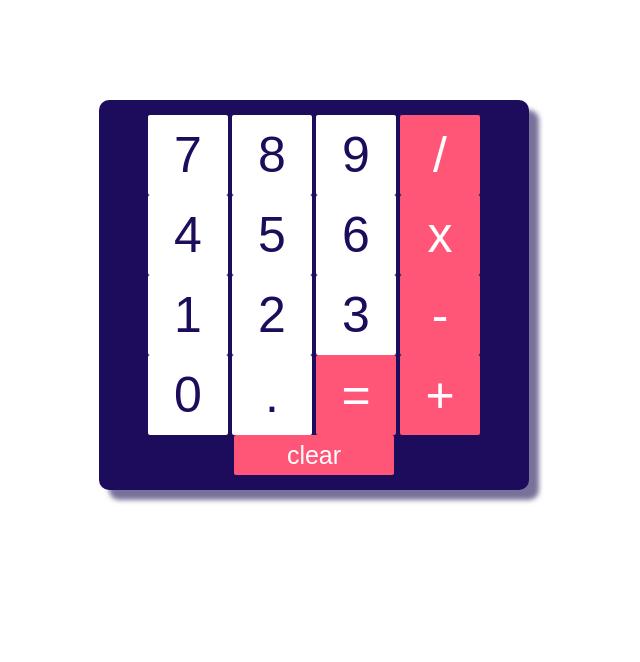
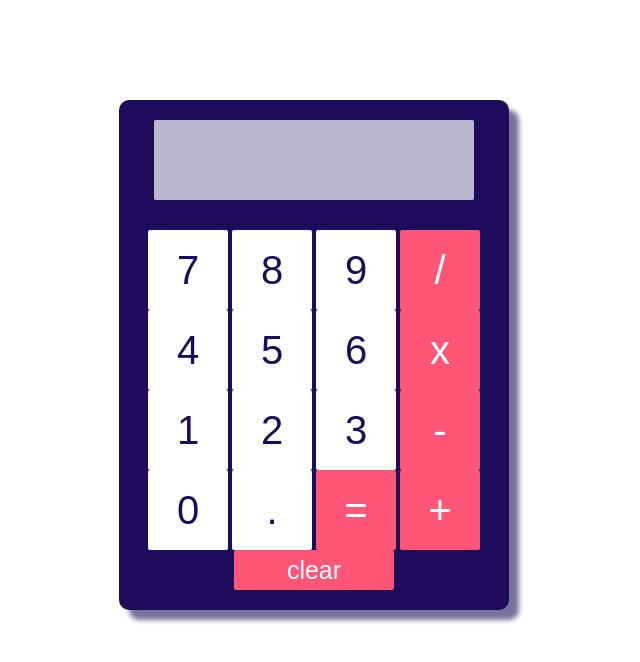
Before and after one commit to doojpls/calculator, a plain HTML site: page index.html in a window 1280 px wide. Shown: the whole page, without its empty margins (326-966 px from the left). Drawn offline with Linux system fonts and the light colour scheme.

Commit message:
updated css

```diff
--- a/index.html
+++ b/index.html
@@ -11,33 +11,23 @@
     <div class="calc-container">
         <div id="display"></div>
         <div id="main-btns">
-            <!---div id="column-1"--->
             <button class="num-btn">7</button>
             <button class="num-btn">8</button>
             <button class="num-btn">9</button>
             <button class="operator-btn" id="divide-btn">/</button>
-            <!---/div--->
-            <!--div class="column-2"--->
             <button class="num-btn">4</button>
             <button class="num-btn">5</button>
             <button class="num-btn">6</button>
             <button class="operator-btn" id="multiply-btn">x</button>
-            <!---/div--->
-            <!---div class="column-3"--->
             <button class="num-btn">1</button>
             <button class="num-btn">2</button>
             <button class="num-btn">3</button>
             <button class="operator-btn" id="subtract-btn">-</button>
-            <!---/div--->
-            <!---div class="column-4"--->
             <button class="num-btn">0</button>
             <button class="num-btn">.</button>
             <button class="operator-btn" id="equal-btn">=</button>
             <button class="operator-btn" id="add-btn">+</button>
-            <!---/div--->
-            <div id="clear-btn">
             <button id="clear">clear</button>
-            </div>
         </div>
     </div>
 </body>
--- a/style.css
+++ b/style.css
@@ -7,19 +7,17 @@ body {
     background-color: #1C0C5B;
     display: inline-flex;
     flex-direction: column;
-    padding: 15px;
+    padding: 20px;
     align-items: center;
     justify-content: center;
     border-radius: 10px;
-    width: 400px;
+    width: 350px;
     box-shadow: 10px 10px 5px #78729A ;
-}
-
-button {
+    gap: 30px;
 }
 
 .main-btns {
-    flex-wrap: wrap;
+    display: flex;
 }
 
 .num-btn {
@@ -29,7 +27,7 @@ button {
     border: none;
     border-radius: 2px;
     color: #1C0C5B;
-    font-size: 50px;
+    font-size: 40px;
 }
 
 .operator-btn {
@@ -38,7 +36,7 @@ button {
     background-color: #FF5677;
     border: none;
     border-radius: 2px;
-    font-size: 50px;
+    font-size: 40px;
     color: white;
 }
 
@@ -52,6 +50,12 @@ button {
     color: white;
 }
 
-.display {
+#display {
     height: 80px;
+    width: 320px;
+    background-color: white;
+    opacity: 70%;
+    border-radius: 2px;
+    justify-content: center;
+    margin: auto;
 }
```
Lines whose indentation alone changed are shown as unchanged.
